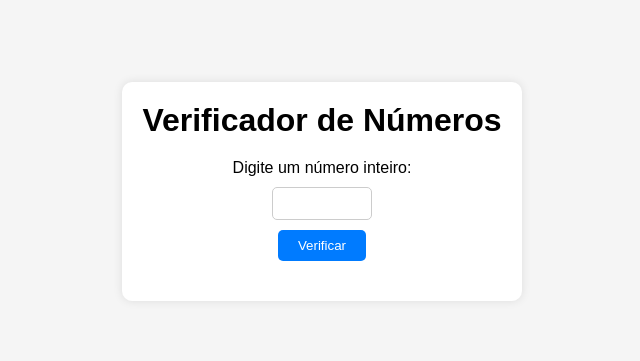
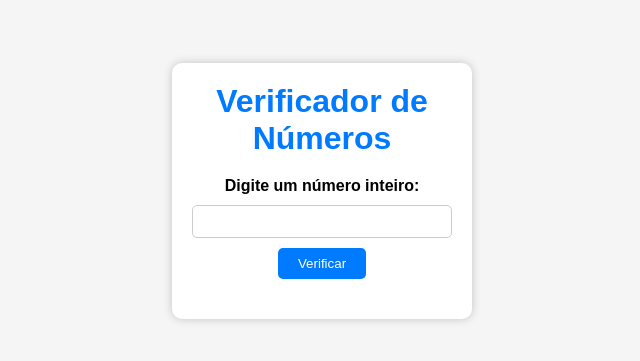
Before and after one commit to LEGENDARY1209/Par-ou--mpar, a plain HTML site: page index.html in a window 1280 px wide. Shown: the part 209-570 px from the top of the page, without its empty margins (318-958 px from the left). Drawn offline with Linux system fonts and the light colour scheme.

Commit message:
commit do Raí

```diff
--- a/style.css
+++ b/style.css
@@ -19,11 +19,13 @@ main {
     background-color: #ffffff;
     padding: 20px;
     border-radius: 10px;
-    box-shadow: 0 0 10px rgba(0, 0, 0, 0.1);
+    box-shadow: 0 0 10px rgba(0, 0, 0, 0.2);
+    width: 300px;
 }
 
 h1 {
     margin-bottom: 20px;
+    color: #007bff;
 }
 
 .container {
@@ -34,13 +36,14 @@ h1 {
 
 label {
     margin-bottom: 10px;
+    font-weight: bold;
 }
 
 input {
     padding: 8px;
     border: 1px solid #ccc;
     border-radius: 5px;
-    width: 100px;
+    width: 100%;
     margin-bottom: 10px;
 }
 
@@ -51,6 +54,7 @@ button {
     padding: 8px 20px;
     border-radius: 5px;
     cursor: pointer;
+    transition: background-color 0.3s ease;
 }
 
 button:hover {
@@ -60,4 +64,5 @@ button:hover {
 p#result {
     font-weight: bold;
     margin-top: 20px;
+    font-size: 18px;
 }
```
